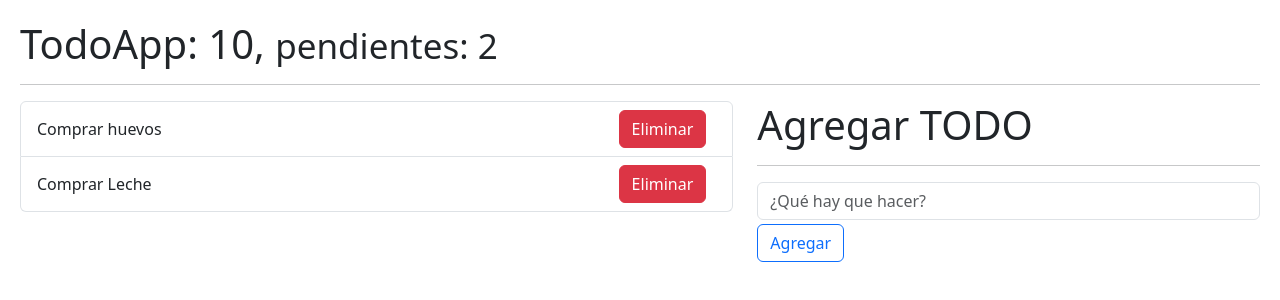
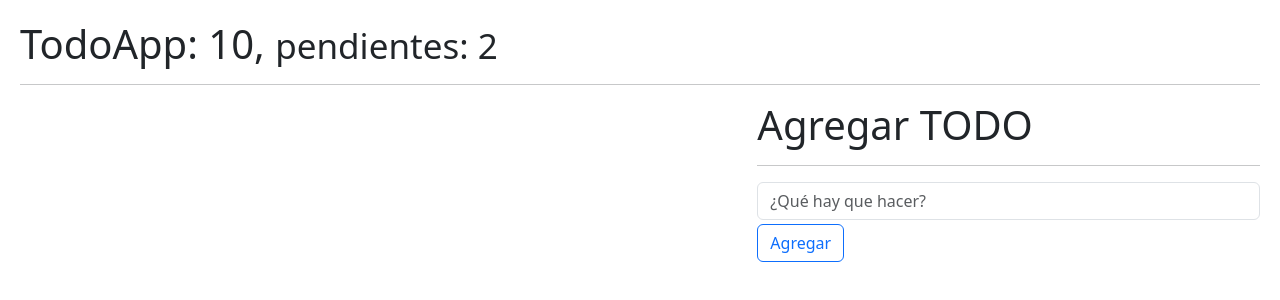
Before and after one commit to SebastianGit110/Curso-Udemy-React, a React (Vite) app in the folder 05-hook-app/: page / in a window 1280 px wide. Shown: the top 300 px of the page. Built offline with nearby package versions, Linux system fonts and the light colour scheme.

Commit message:
uso del localStorage para persistir todos

```diff
--- a/05-hook-app/src/08-useReducer/TodoApp.jsx
+++ b/05-hook-app/src/08-useReducer/TodoApp.jsx
@@ -1,30 +1,57 @@
-import { useReducer } from "react";
+import { useEffect, useReducer } from "react";
 import { todoReducer } from "./todoReducer";
-import { TodoAdd } from "./TodoAdd";
-import { TodoList } from "./TodoList";
+import { TodoList, TodoAdd } from "./index";
 
 export const TodoApp = () => {
   // La funcion de inicializacion (init) que es el tercer arg se usa cuando se tiene un estadoo relativamente pesado y su resultado va a ser el initialState
 
+  // Esta forma (2) tambien funciona y es parecida haciendolo con init
+  // const initialState2 = JSON.parse(localStorage.getItem("todos")) || [];
   const initialState = [
-    {
-      id: new Date().getTime(),
-      description: "Comprar huevos",
-      done: false,
-    },
-    {
-      id: new Date().getTime() * 3, // El * 3 es para que sea un numero diferente ya que lo puede crear rapido y poner el mismo
-      description: "Comprar Leche",
-      done: false,
-    },
+    //   {
+    //     id: new Date().getTime(),
+    //     description: "Comprar huevos",
+    //     done: false,
+    //   },
+    // {
+    //   id: new Date().getTime() * 3, // El * 3 es para que sea un numero diferente ya que lo puede crear rapido y poner el mismo
+    //   description: "Comprar Leche",
+    //   done: false,
+    // },
   ];
 
+  // Esta forma (2) es la mejor ya que es propia de react y no requiere tanto codigo
+  const init = () => JSON.parse(localStorage.getItem("todos")) || [];
   // Si tenemos solo un reducer podemos dejar la funcion de dispatch nombrada asi pero si tenemos mas reducer es mejor ser mas descriptivos con el nombre de ese dispatch
-  const [todos, dispatch] = useReducer(todoReducer, initialState); // Le mando la ref de la funcion para que el useReducer sea el que la ejecute, no se ejecuta aqui con ()
+  const [todos, dispatch] = useReducer(todoReducer, initialState, init); // Le mando la ref de la funcion para que el useReducer sea el que la ejecute, no se ejecuta aqui con ()
   // El dispatch es la funcion encargada de ejecutar o despachar acciones hacia el reducer
+
+  // Esta es otra forma (3) de traer el localStorage y establecerlo al state pero necesita mas logica inncesaria
+  /* useEffect(() => {
+    // initialState = JSON.parse(localStorage.getItem("todos")) || []; // Aqui se esta cambiando el valor de initialState por lo del localStorage pero eso ya no va a ser el estado del useReducer ya que inició con initialState = [] y despues aunque esa variable cambie ya no va a cambiar la asignacion al useReducer porque solo se asigna la primera vez
+
+    const action = {
+      type: "[TODO] Set state from localStorage",
+      payload: JSON.parse(localStorage.getItem("todos")) || [],
+    };
+
+    dispatch(action);
+  }, []); */
+
+  useEffect(() => {
+    console.log("aaa")
+    localStorage.setItem("todos", JSON.stringify(todos));
+  }, [todos]);
 
   const handleNewTodo = (todo) => {
     console.log({ todo });
+
+    const action = {
+      type: "[TODO] Add Todo",
+      payload: todo,
+    };
+
+    dispatch(action);
   };
 
   return (
--- /dev/null
+++ b/05-hook-app/src/08-useReducer/index.js
@@ -0,0 +1,6 @@
+export * from "./TodoApp";
+export * from "./TodoAdd";
+export * from "./TodoItem";
+export * from "./TodoList";
+export * from "./intro-reducer";
+export * from "./todoReducer";
--- a/05-hook-app/src/08-useReducer/todoReducer.js
+++ b/05-hook-app/src/08-useReducer/todoReducer.js
@@ -1,7 +1,10 @@
 export const todoReducer = (initialState = [], action) => {
   switch (action.type) {
-    case "add_new_todo":
-      return [...initialState, action?.payload]; // El operador spread (...) lo que hace es copiar lo de adentro del array no el array en si
+    case "[TODO] Add Todo":
+      return [...initialState, action.payload]; // El operador spread (...) lo que hace es copiar lo de adentro del array no el array en si. [] indica que voy a regresar un nuevo array porque el state es un array
+    case "[TODO] Set state from localStorage":
+      console.log([...initialState, ...action.payload]);
+      return [...action.payload]; // Con esta forma (3) funciona pero la forma de retornar el nuevo state no es la mejor ya que lo estaria cambiando al no copiar el state anterios, no se copia porque se presentan comportamientos inesperados
     case "ABC":
       throw new Error("Action.type = ABC no esta implementada"); // Si aun no hemos implementado alguna action es buena practica lanzar un error informativo porque puede que este utilizando esta action en alguna parte y si retorno algo da la impresion de que funciona bien
     default:
```
